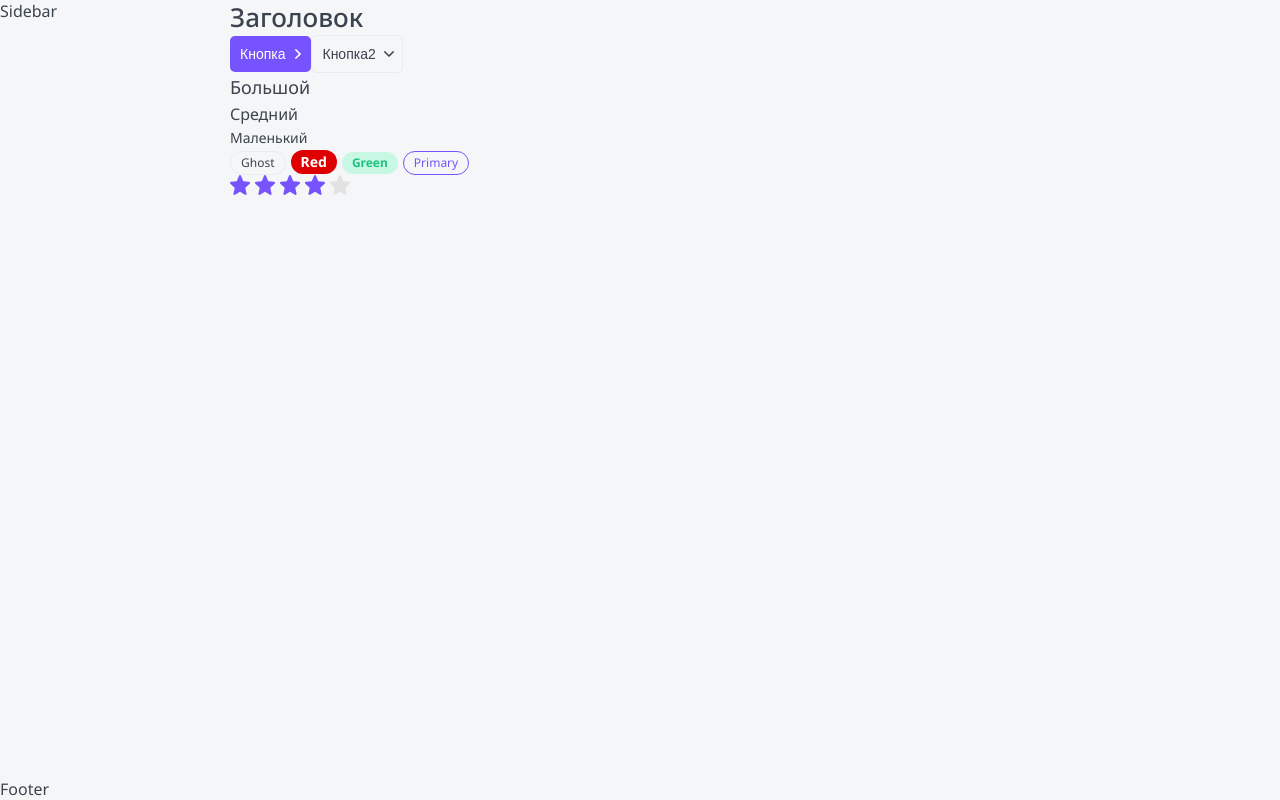
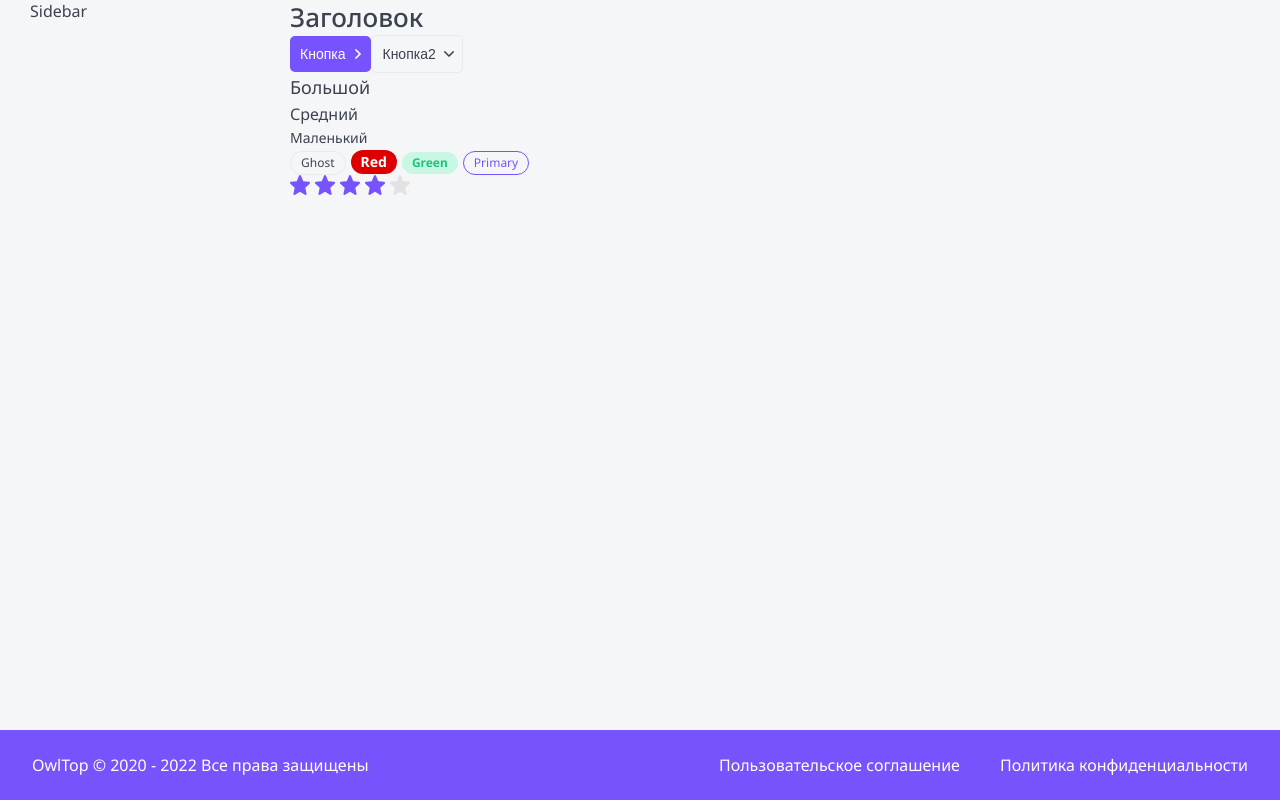
Before and after one commit to deverser/top-app, a Next.js app: page / in a window 1280 px wide. Built offline with nearby package versions, Linux system fonts and the light colour scheme.

Commit message:
Added footer

```diff
--- a/layout/Footer/Footer.module.css
+++ b/layout/Footer/Footer.module.css
@@ -0,0 +1,39 @@
+.footer {
+	padding: 25px 32px;
+	background: var(--primary);
+	color: var(--white);
+	font-size: 16px;
+	line-height: 20px;
+
+	display: grid;
+	grid-template-columns: 1fr auto auto;
+	gap: 10px 40px;
+	grid-template-areas:
+		"copyright agreement policy"
+}
+
+.footer a:hover {
+	color: var(--gray-light)
+}
+
+.copyright {
+	grid-area: copyright;
+}
+
+.agreement {
+	grid-area: agreement;
+}
+
+.policy {
+	grid-area: policy;
+}
+
+@media screen and (max-width: 765px) {
+	.footer {
+		grid-template-columns: 1fr;
+		grid-template-areas:
+			"agreement"
+			"policy"
+			"copyright";
+	}
+}
--- a/layout/Footer/Footer.tsx
+++ b/layout/Footer/Footer.tsx
@@ -1,11 +1,16 @@
 import { FooterProps } from './Footer.props';
 import styles from './Footer.module.css';
 import cn from 'classnames';
+import { format } from 'date-fns';
 
-export const Footer = ({ ...props }: FooterProps): JSX.Element => {
+export const Footer = ({ className, ...props }: FooterProps): JSX.Element => {
 	return (
-		<div {...props}>
-			Footer
-		</div>
-	)
-}
+		<footer className={cn(className, styles.footer)} {...props}>
+			<div className={styles.copyright}>
+				OwlTop © 2020 - {format(new Date(), 'yyyy')} Все права защищены
+			</div>
+			<a className={styles.agreement} href="#" target="_blank">Пользовательское соглашение</a>
+			<a className={styles.policy} href="#" target="_blank">Политика конфиденциальности</a>
+		</footer>
+	);
+};
--- a/layout/Layout.module.css
+++ b/layout/Layout.module.css
@@ -3,6 +3,7 @@
 	grid-template-columns: auto 230px minmax(320px, 1200px) auto;
 	grid-template-rows: auto 1fr auto;
 	min-height: 100vh;
+	gap: 0 30px;
 	grid-template-areas:
 		". header header ."
 		". sidebar body ."
--- a/package.json
+++ b/package.json
@@ -12,6 +12,7 @@
   },
   "dependencies": {
     "classnames": "^2.3.1",
+    "date-fns": "^2.28.0",
     "next": "12.1.5",
     "react": "18.0.0",
     "react-dom": "18.0.0"
```
